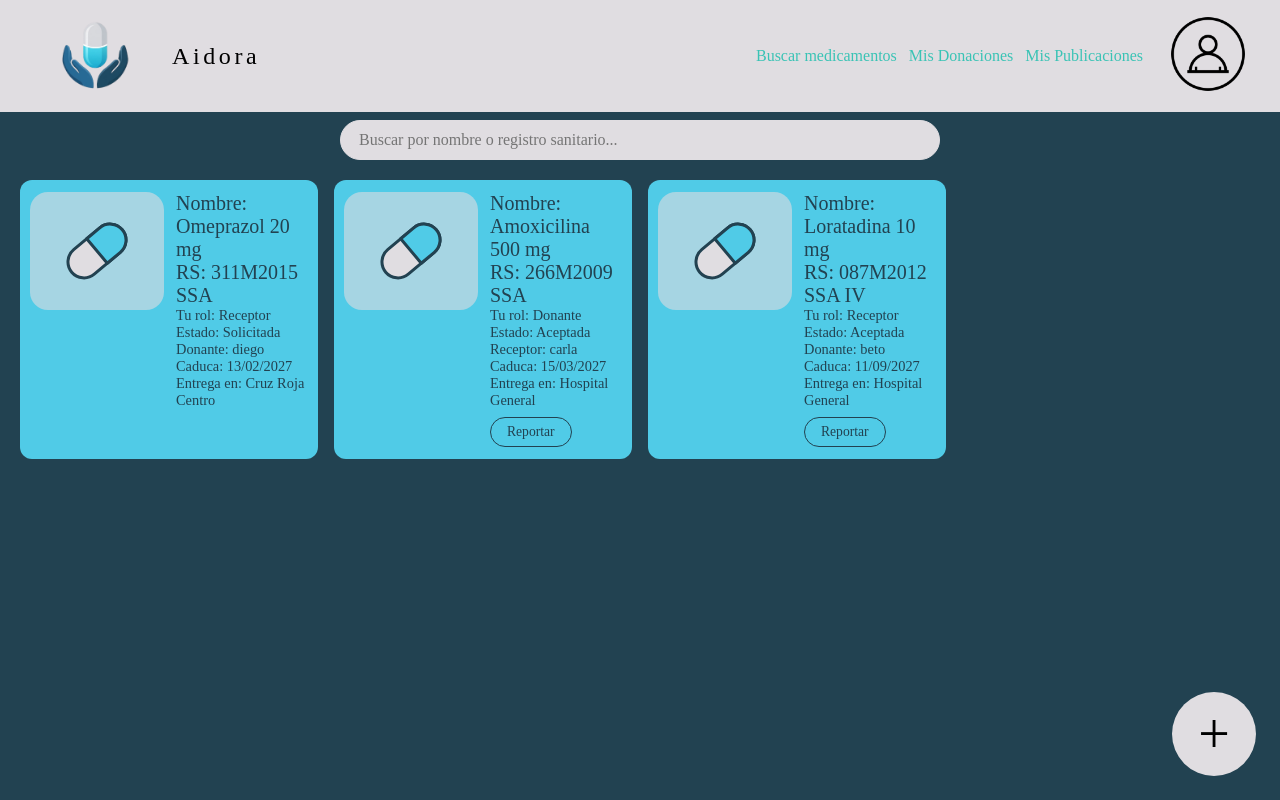
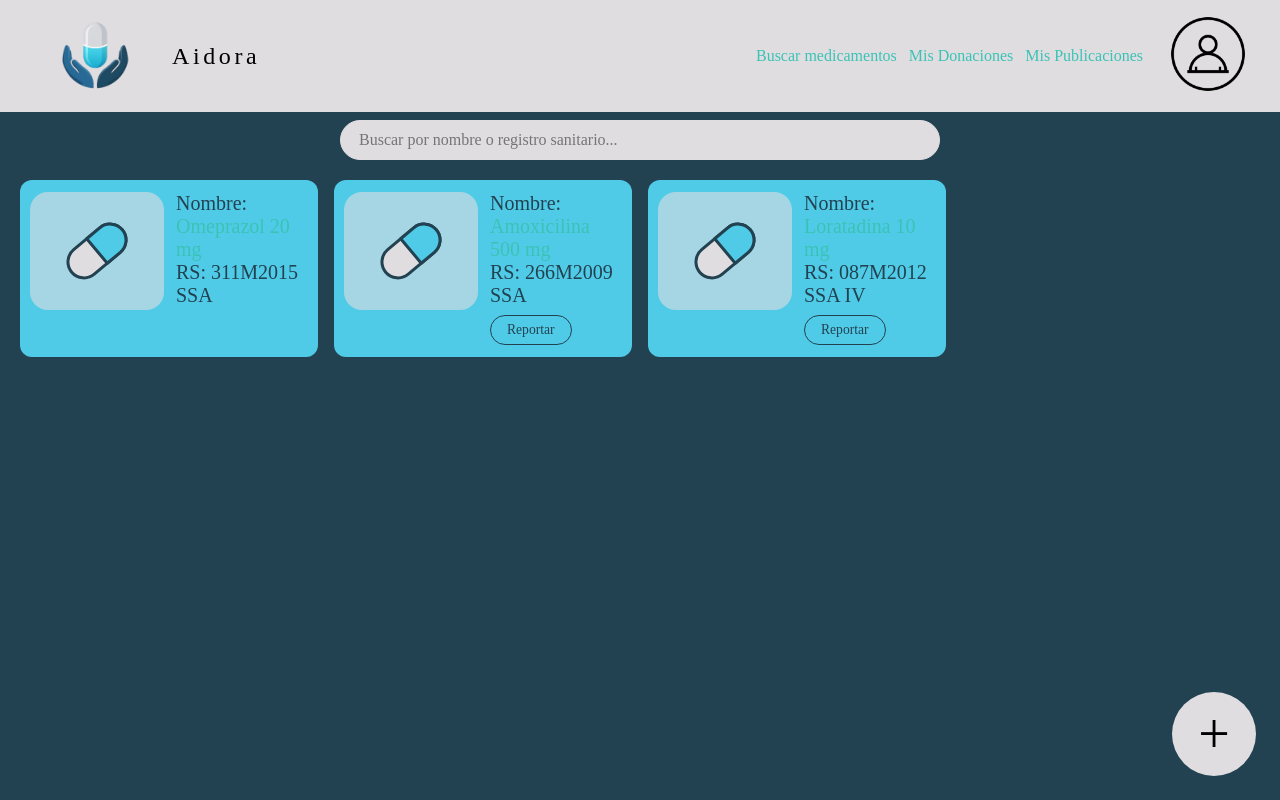
Before and after one commit to Nemurineko00/aidora_fron, a Next.js app: page /misDonaciones in a window 1280 px wide. Built offline with nearby package versions, Linux system fonts and the light colour scheme.

Commit message:
Feat: Complete vistas mis donaciones

```diff
--- a/components/vistas/VistaMisDonaciones.js
+++ b/components/vistas/VistaMisDonaciones.js
@@ -6,7 +6,6 @@ import Link from "next/link";
 import BuscadorMedicamentos from "@/components/buscarMedicamentos";
 import ModalReporte from "@/components/ModalReporte";
 import { listarMisDonaciones } from "@/lib/servicios";
-import { formatoFecha, ETIQUETA_ESTADO } from "@/lib/formato";
 
 export default function VistaMisDonaciones() {
   const [donaciones, setDonaciones] = useState([]);
@@ -29,18 +28,12 @@ export default function VistaMisDonaciones() {
     cargar();
   }, [cargar]);
 
-  const lista = donaciones.map((d) => ({
+    const lista = donaciones.map((d) => ({
     id: d.id,
     nombre: d.medicamento.nombre,
     rs: d.medicamento.registroSanitario,
     imagen: d.medicamento.fotoUrl,
-    detalles: [
-      `Tu rol: ${d.miRol === "DONANTE" ? "Donante" : "Receptor"}`,
-      `Estado: ${ETIQUETA_ESTADO[d.estado]}`,
-      `${d.miRol === "DONANTE" ? "Receptor" : "Donante"}: ${d.contraparte}`,
-      `Caduca: ${formatoFecha(d.medicamento.fechaCaducidad)}`,
-      `Entrega en: ${d.puntoEntrega.nombre}`,
-    ],
+    href: `/detPublicacion?id=${d.medicamento.id}&donacion=${d.id}`,
     original: d,
   }));
 
--- a/components/vistas/VistaMisPublicaciones.js
+++ b/components/vistas/VistaMisPublicaciones.js
@@ -5,7 +5,7 @@ import Image from "next/image";
 import Link from "next/link";
 import BuscadorMedicamentos from "@/components/buscarMedicamentos";
 import { listarMisPublicaciones, aceptarSolicitud, rechazarSolicitud } from "@/lib/servicios";
-import { formatoFecha, ETIQUETA_ESTADO } from "@/lib/formato";
+import { ETIQUETA_ESTADO } from "@/lib/formato";
 
 export default function VistaMisPublicaciones() {
   const [medicamentos, setMedicamentos] = useState([]);
@@ -41,12 +41,12 @@ export default function VistaMisPublicaciones() {
     }
   }
 
-  const lista = medicamentos.map((m) => ({
+    const lista = medicamentos.map((m) => ({
     id: m.id,
     nombre: m.nombre,
     rs: m.registroSanitario,
     imagen: m.fotoUrl,
-    detalles: [`Caduca: ${formatoFecha(m.fechaCaducidad)}`, `Entrega en: ${m.puntoEntrega.nombre}`],
+    href: `/detPublicacion?id=${m.id}`,
     original: m,
   }));
 
```
